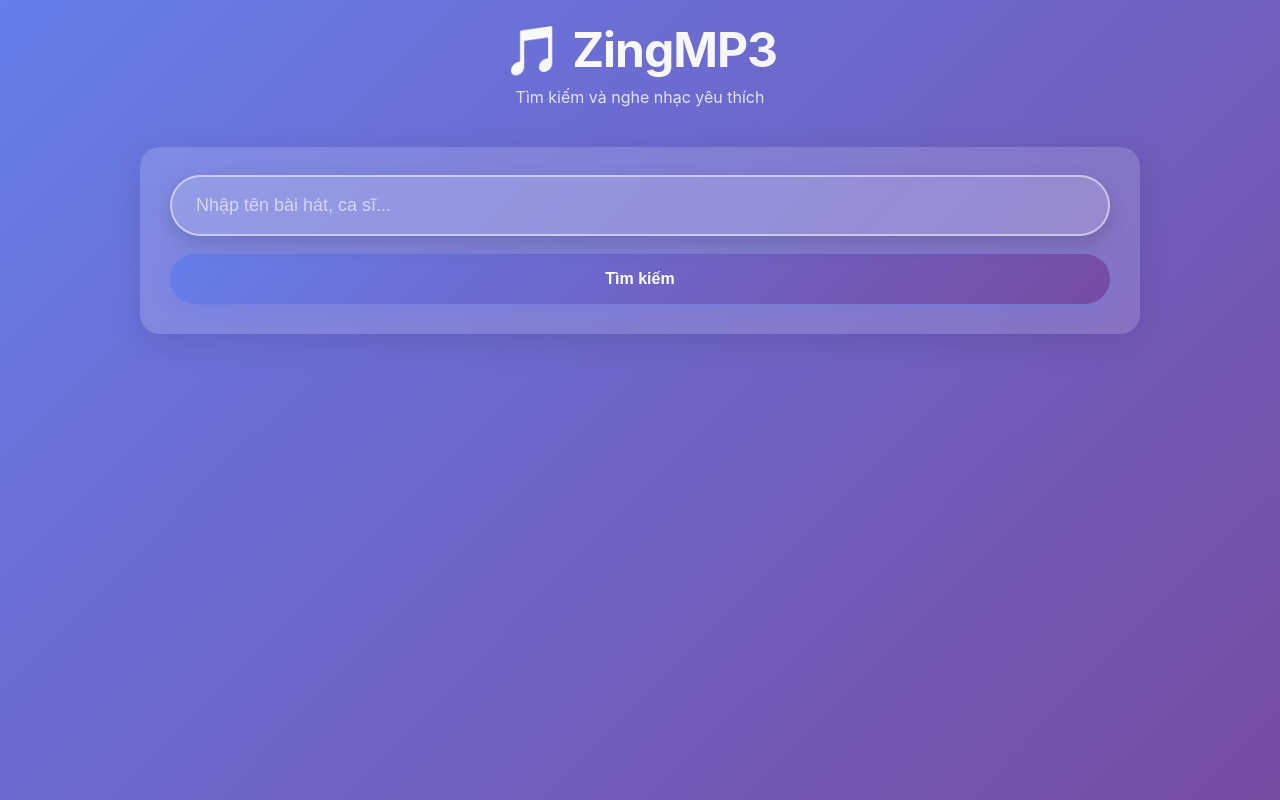
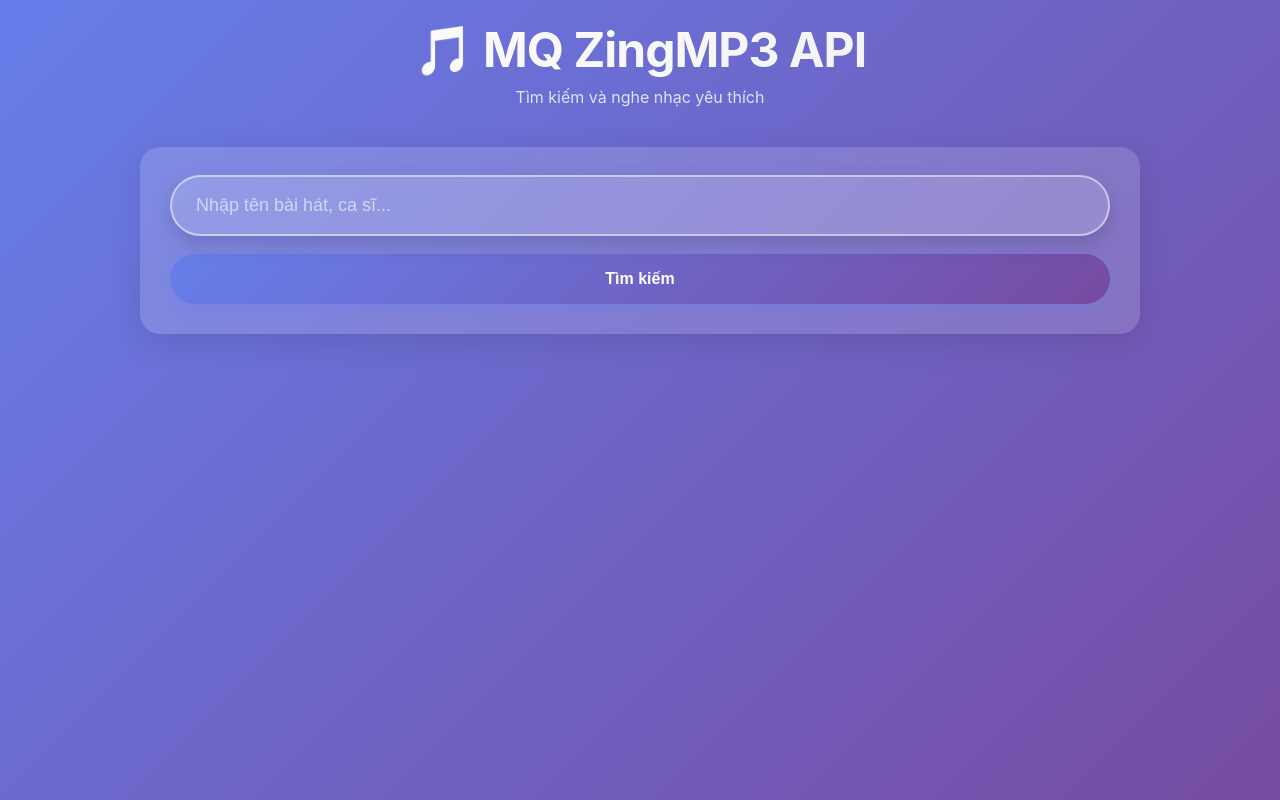
Before and after one commit to minhquanghp86/zingmp3-addon, a website: page zingmp3_backend/public/index.html in a window 1280 px wide. Drawn offline with Linux system fonts and the light colour scheme.

Commit message:
Update index.html

```diff
--- a/zingmp3_backend/public/index.html
+++ b/zingmp3_backend/public/index.html
@@ -298,7 +298,7 @@
 <body>
   <div class="container">
     <div class="header">
-      <h1>🎵 ZingMP3</h1>
+      <h1>🎵 MQ ZingMP3 API</h1>
       <p>Tìm kiếm và nghe nhạc yêu thích</p>
     </div>
 
```
